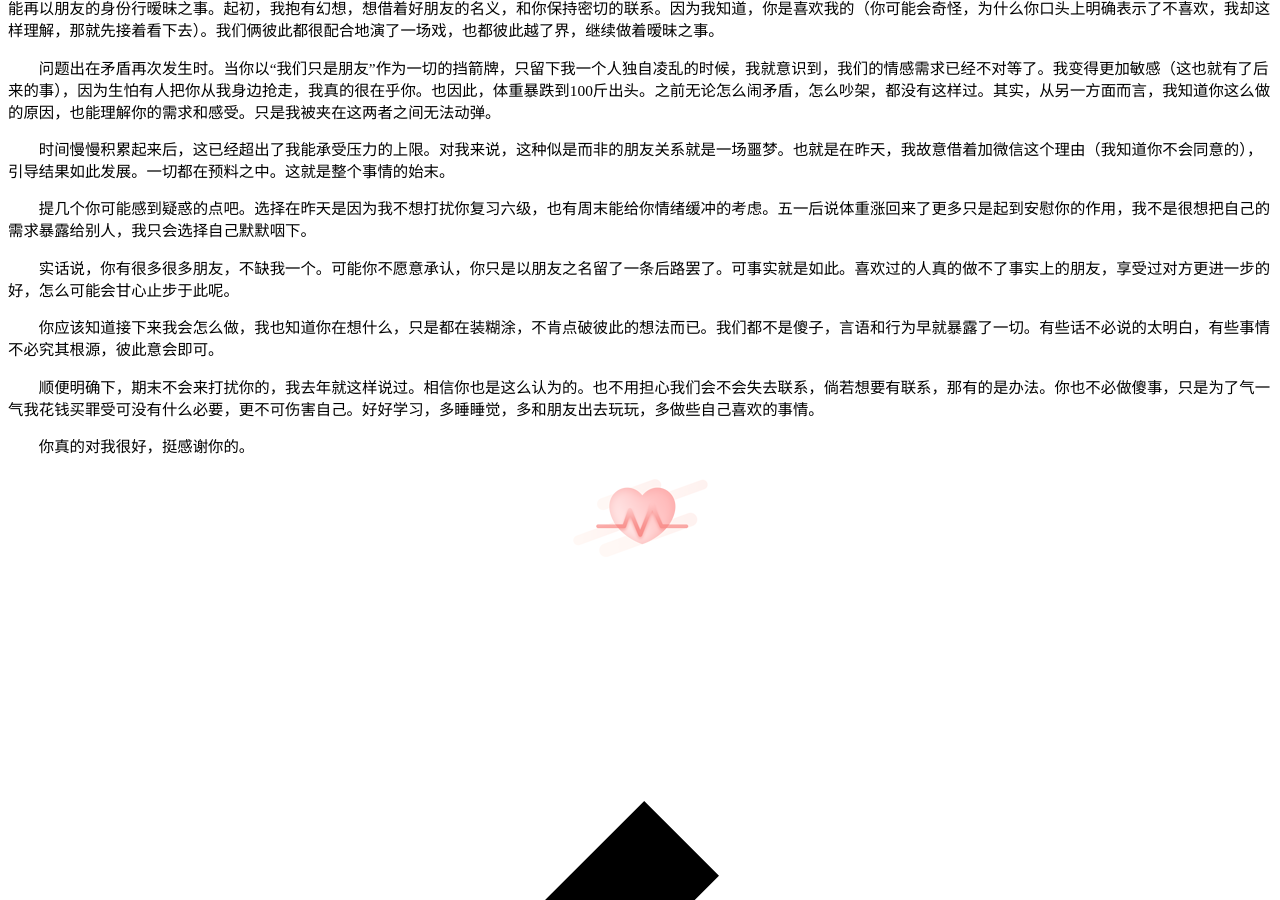
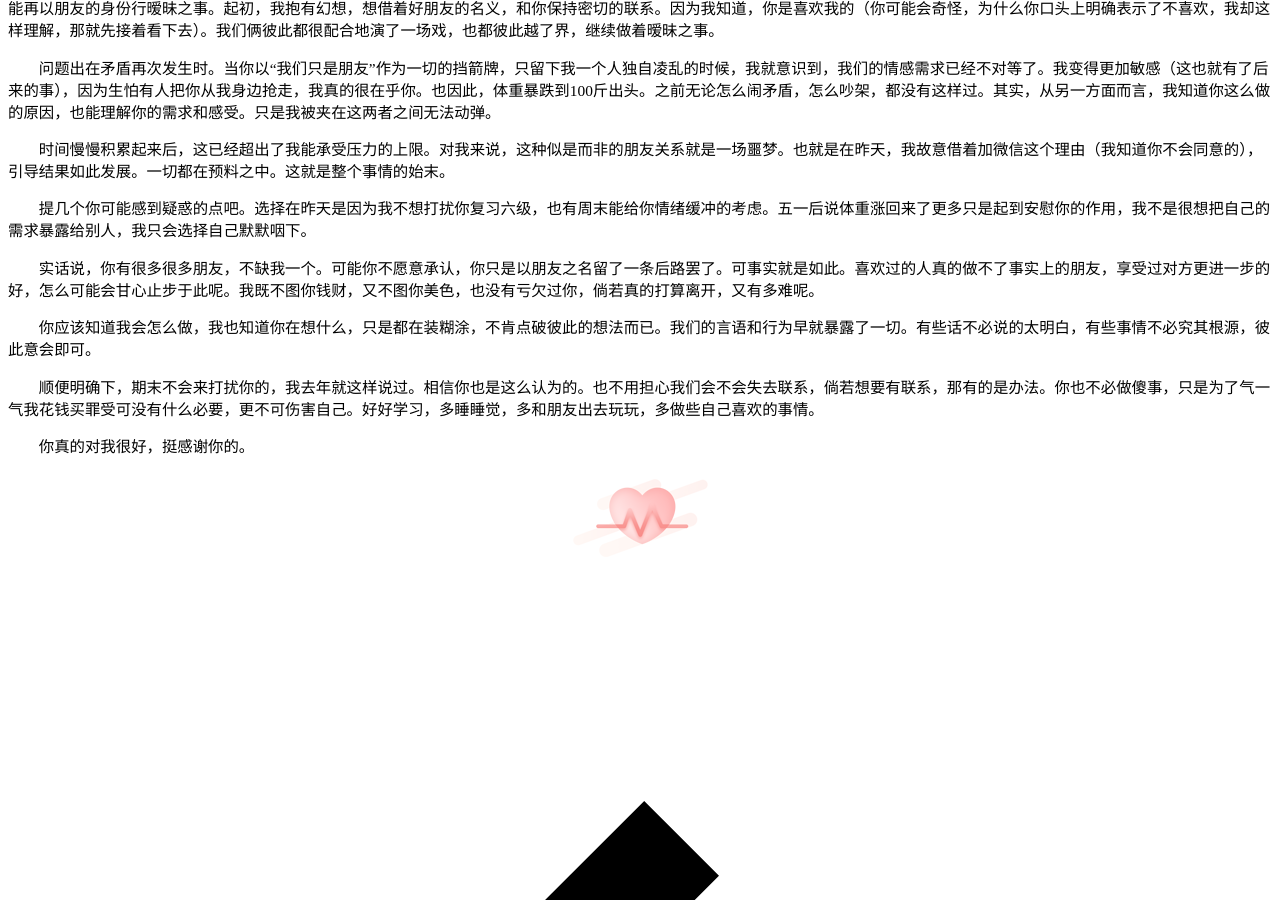
Before and after one commit to wuzihao051119/myGirl, an MkDocs documentation site: the page built from docs/thoughts/what_you_do_not_know.md, in a window 1280 px wide and 900 px high, scrolled down 14199 px. Built offline with MkDocs 1.6.1 and Material for MkDocs 9.7.7, drawn with Linux system fonts in a browser that asks for light colours.

Commit message:
chore: add sentence

```diff
--- a/docs/thoughts/what_you_do_not_know.md
+++ b/docs/thoughts/what_you_do_not_know.md
@@ -28,9 +28,9 @@ nocomment: True
 
 &emsp;&emsp;提几个你可能感到疑惑的点吧。选择在昨天是因为我不想打扰你复习六级，也有周末能给你情绪缓冲的考虑。五一后说体重涨回来了更多只是起到安慰你的作用，我不是很想把自己的需求暴露给别人，我只会选择自己默默咽下。
 
-&emsp;&emsp;实话说，你有很多很多朋友，不缺我一个。可能你不愿意承认，你只是以朋友之名留了一条后路罢了。可事实就是如此。喜欢过的人真的做不了事实上的朋友，享受过对方更进一步的好，怎么可能会甘心止步于此呢。
+&emsp;&emsp;实话说，你有很多很多朋友，不缺我一个。可能你不愿意承认，你只是以朋友之名留了一条后路罢了。可事实就是如此。喜欢过的人真的做不了事实上的朋友，享受过对方更进一步的好，怎么可能会甘心止步于此呢。我既不图你钱财，又不图你美色，也没有亏欠过你，倘若真的打算离开，又有多难呢。
 
-&emsp;&emsp;你应该知道接下来我会怎么做，我也知道你在想什么，只是都在装糊涂，不肯点破彼此的想法而已。我们都不是傻子，言语和行为早就暴露了一切。有些话不必说的太明白，有些事情不必究其根源，彼此意会即可。
+&emsp;&emsp;你应该知道我会怎么做，我也知道你在想什么，只是都在装糊涂，不肯点破彼此的想法而已。我们的言语和行为早就暴露了一切。有些话不必说的太明白，有些事情不必究其根源，彼此意会即可。
 
 &emsp;&emsp;顺便明确下，期末不会来打扰你的，我去年就这样说过。相信你也是这么认为的。也不用担心我们会不会失去联系，倘若想要有联系，那有的是办法。你也不必做傻事，只是为了气一气我花钱买罪受可没有什么必要，更不可伤害自己。好好学习，多睡睡觉，多和朋友出去玩玩，多做些自己喜欢的事情。
 
```
